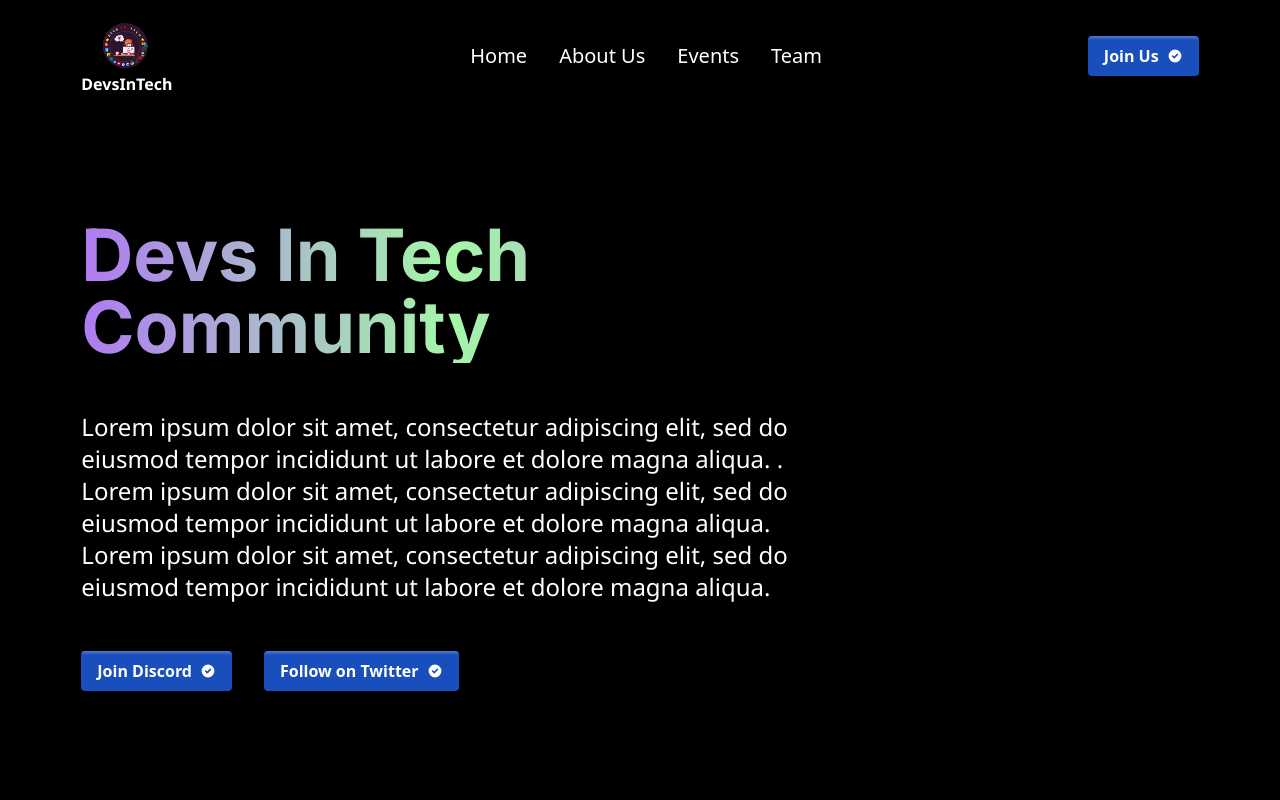
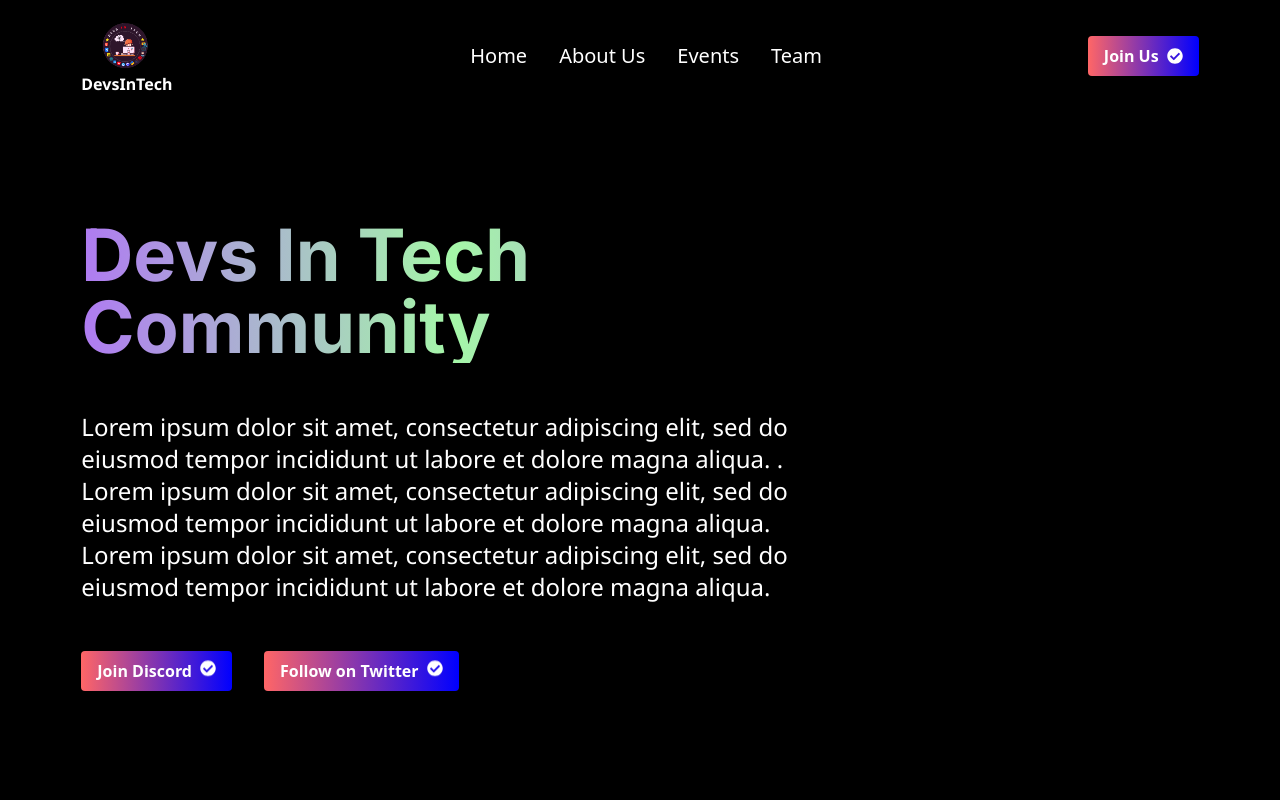
Before and after one commit to devs-in-tech/DevsInTech, a Next.js app: page / in a window 1280 px wide. Shown: the top 800 px of the page. Built offline with nearby package versions, Linux system fonts and the light colour scheme.

Commit message:
feat: improve button ui

```diff
--- a/package.json
+++ b/package.json
@@ -27,6 +27,7 @@
     "react": "18.2.0",
     "react-dom": "18.2.0",
     "react-icons": "^4.8.0",
+    "styled-components": "6.0.0-rc.1",
     "tailwindcss": "3.3.2"
   },
   "devDependencies": {
--- a/src/components/button/index.js
+++ b/src/components/button/index.js
@@ -1,15 +1,76 @@
-import Link from "next/link";
-import { HiCheckCircle } from "react-icons/hi";
+import React from "react";
+import { FaCheckCircle } from "react-icons/fa";
+import styled, { keyframes } from "styled-components";
+import { motion } from "framer-motion";
+
+const GradientButton = styled(motion.a)`
+  display: inline-flex;
+  align-items: center;
+  background: linear-gradient(to right, #FF6666, blue);
+  color: white;
+  font-weight: bold;
+  padding: 8px 16px;
+  border-radius: 4px;
+  position: relative;
+  cursor: pointer;
+  text-decoration: none;
+  overflow: hidden;
+  transition: transform 0.3s, box-shadow 0.3s;
+
+  &:hover {
+    transform: translateY(-2px);
+    box-shadow: 0px 4px 10px rgba(0, 0, 0, 0.1);
+  }
+`;
+
+const GradientLine = styled.span`
+  position: absolute;
+  top: 0;
+  left: 0;
+  right: 0;
+  height: 2px;
+  border-radius: 2px;
+  background: linear-gradient(to right, red, #143f96);
+  transform: scaleX(0);
+  transform-origin: left;
+  transition: transform 0.3s;
+`;
+
+const ButtonText = styled.span`
+  white-space: nowrap;
+`;
+
+const IconBounce = keyframes`
+  0% {
+    transform: translateY(0);
+  }
+  50% {
+    transform: translateY(-4px);
+  }
+  100% {
+    transform: translateY(0);
+  }
+`;
+
+const Icon = styled(FaCheckCircle)`
+  margin-left: 8px;
+  animation: ${IconBounce} 1s infinite;
+`;
 
 const Button = (props) => {
+  const variants = {
+      scale: 1.1,
+      transition: {
+        duration: 0.3,
+        yoyo: Infinity,
+    },
+  };
   return (
-    <Link target="_blank" href={props.url}>
-      <button className="bg-[#194fbc] gap-2 flex items-center hover:bg-[#143f96] text-white font-bold py-2 px-4 rounded relative">
-        <span className="absolute top-0 left-0 right-0 h-1 rounded-t-md bg-gradient-to-b from-white to-[#194fbc] opacity-25"></span>
-        <span className="whitespace-nowrap ">{props.name}</span>
-        <HiCheckCircle />
-      </button>
-    </Link>
+    <GradientButton whileHover={variants} href={props.url} target="_blank" rel="noopener noreferrer">
+      <GradientLine />
+      <ButtonText>{props.name}</ButtonText>
+      <Icon />
+    </GradientButton>
   );
 };
 
```
Also changed, not shown: 1 other file (tests, documents, lock files or other folders).
